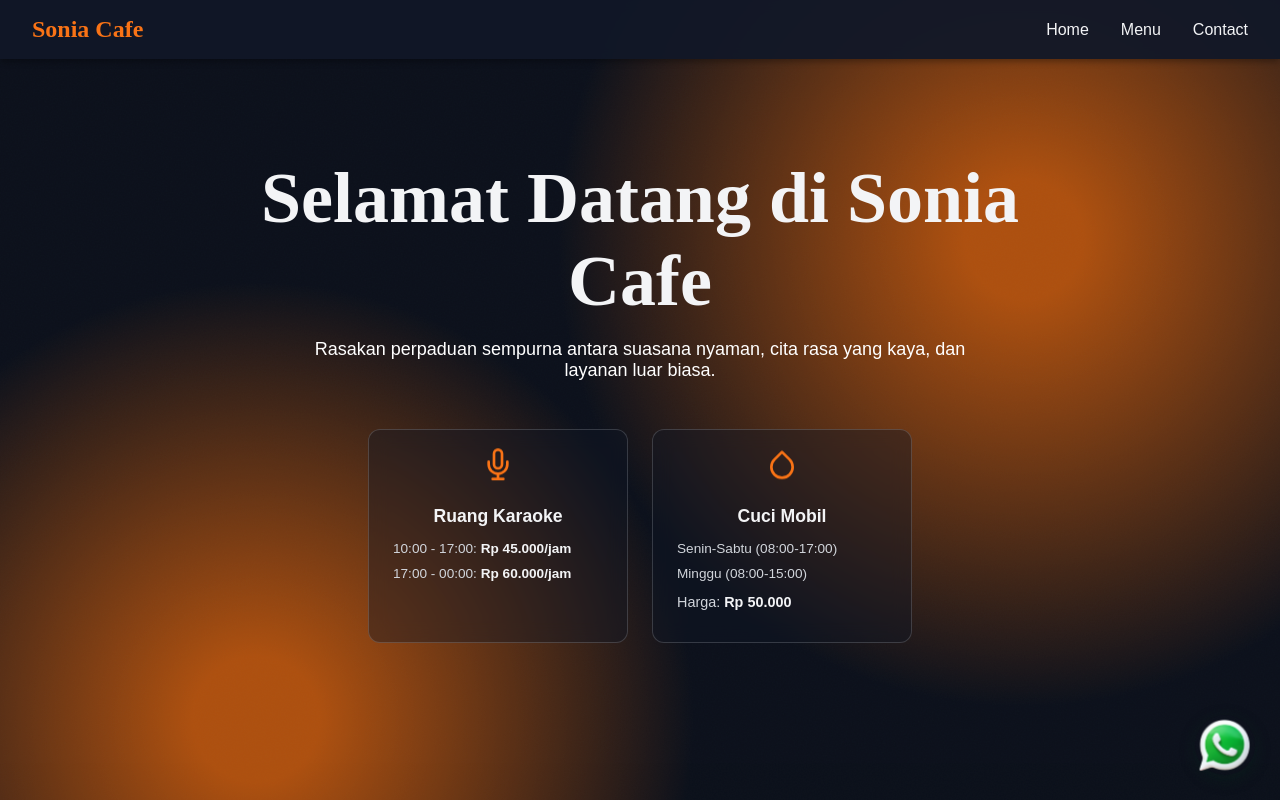
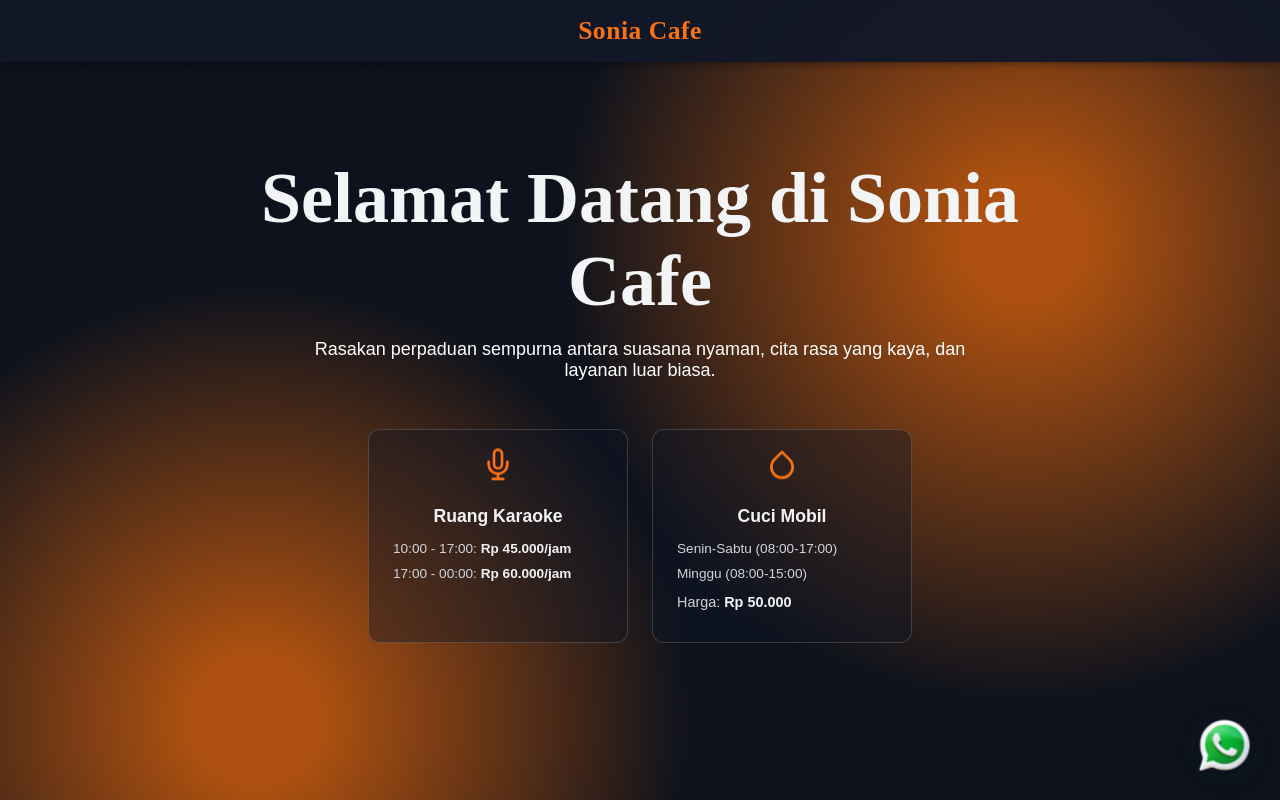
Before and after one commit to saintcitto/sonia-cafe-react, a React (Create React App) app: page / in a window 1280 px wide. Shown: the top 800 px of the page. Built offline with nearby package versions, Linux system fonts and the light colour scheme.

Commit message:
simplify header: only show Sonia Cafe title

```diff
--- a/src/components/AppHeader.jsx
+++ b/src/components/AppHeader.jsx
@@ -16,12 +16,6 @@ const AppHeader = () => {
         <header className={`app-header ${isScrolled ? 'scrolled' : ''}`}>
             <nav className="container nav-container">
                 <a href="#home" className="nav-brand">Sonia Cafe</a>
-
-                <ul className="nav-links">
-                    <li><a href="#home">Home</a></li>
-                    <li><a href="#menu">Menu</a></li>
-                    <li><a href="#contact">Contact</a></li>
-                </ul>
             </nav>
         </header>
     );
--- a/src/scss/components/_header.scss
+++ b/src/scss/components/_header.scss
@@ -4,56 +4,35 @@
     left: 0;
     right: 0;
     z-index: 50;
-    transition: all 0.3s ease-in-out;
     background-color: rgba(17, 24, 39, 0.95);
     box-shadow: 0 4px 6px -1px rgba(0, 0, 0, 0.3);
-    backdrop-filter: blur(6px);
+    backdrop-filter: blur(8px);
+    transition: all 0.3s ease-in-out;
 
     .nav-container {
         display: flex;
-        justify-content: space-between;
+        justify-content: center; // posisi teks di tengah
         align-items: center;
         padding: 1rem 2rem;
     }
 
     .nav-brand {
-        font-size: 1.5rem;
+        font-size: 1.6rem;
         font-weight: 700;
         font-family: $font-display;
         color: $color-accent;
         text-decoration: none;
-    }
-
-    .nav-links {
-        display: flex;
-        list-style: none;
-        gap: 2rem;
-        margin: 0;
-        padding: 0;
-
-        li a {
-            color: $color-text-light;
-            text-decoration: none;
-            font-weight: 500;
-            transition: color 0.3s ease;
-
-            &:hover {
-                color: $color-accent;
-            }
-        }
+        letter-spacing: 0.5px;
     }
 
     &.scrolled {
         background-color: rgba(17, 24, 39, 1);
-        backdrop-filter: blur(8px);
-        box-shadow: 0 4px 6px -1px rgba(0, 0, 0, 0.3);
+        box-shadow: 0 4px 10px -2px rgba(0, 0, 0, 0.4);
     }
 }
 
 @media (max-width: $breakpoint-md) {
-    .nav-links {
-        flex-direction: column;
-        align-items: center;
-        gap: 1rem;
+    .app-header .nav-container {
+        justify-content: center;
     }
 }
```
